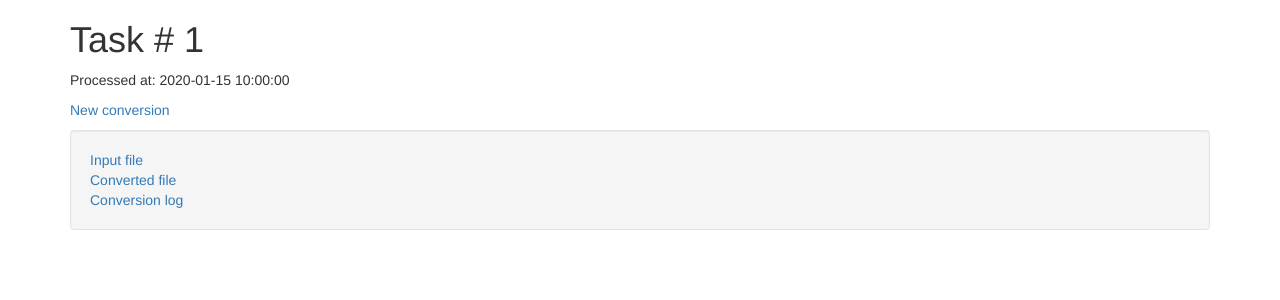
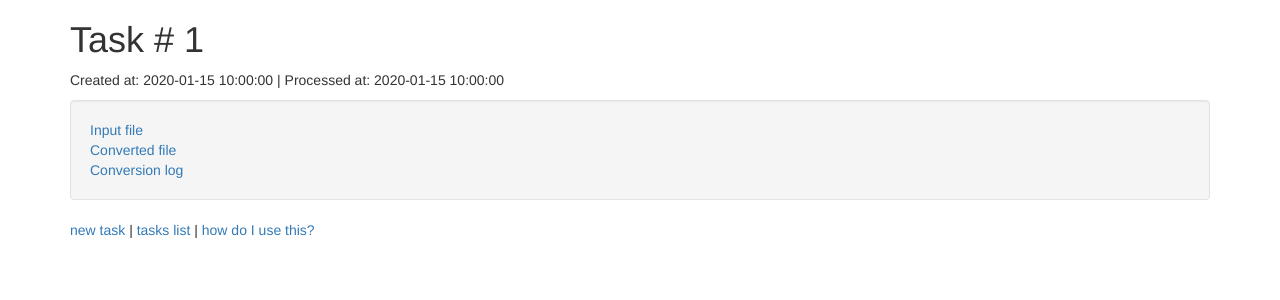
Before and after one commit to conditionsofexistence/convert-service, a Flask app: template templates/task.html in a window 1280 px wide. Shown: the top 300 px of the page. Run offline with Flask 2, Linux system fonts and the light colour scheme; the template is opened without the code that fills it: most values are stand-ins (such as "Sample title", 1, 10 or a date in 2020); parts of the project's set-up code (start-up, migrations or seed data) failed here and were passed over; some libraries are stand-ins or nearby versions.

Commit message:
Unified nav template

```diff
--- a/server.py
+++ b/server.py
@@ -50,8 +50,8 @@ def make_workspace():
 
 @app.route('/download/<path:path>',  methods=['GET',])
 def send_js(path):
-    print path
     return send_from_directory(WORKSPACE_FOLDER, path, mimetype='text/plain')
+
 
 @app.route('/show/<path:path>',  methods=['GET',])
 def show_path(path):
@@ -61,11 +61,20 @@ def show_path(path):
         os.path.getmtime(filepath)
     ).strftime('%Y-%m-%d %H:%M:%S')
 
+    ctime = datetime.datetime.fromtimestamp(
+        os.path.getctime(filepath)
+    ).strftime('%Y-%m-%d %H:%M:%S')
+
     if os.path.exists(filepath):
-        ret = render_template('task.html', task_id = path, task_time = modtime)
+        ret = render_template('task.html', task_id = path, m_time = modtime, c_time=ctime)
     else:
         ret = "Not found"
     return ret
+
+@app.route('/list',  methods=['GET',])
+def list():
+    task_list = [x[1] for x in os.walk(WORKSPACE_FOLDER)][0]
+    return render_template('list.html', task_list = task_list,)
 
 @app.route("/", methods=['GET', 'POST'])
 def index():
--- a/templates/base.html
+++ b/templates/base.html
@@ -15,5 +15,10 @@
 		<div class="container">
 		{% block body %}{% endblock %}
 		</div>
+		<footer>
+		    <a href="/">new task</a> |
+		    <a href="/list">tasks list</a> |
+		    <a href="https://github.com/berkeleyprosopography/convert-service">how do I use this?</a>
+		</footer>
 	</body>
 </html>
--- a/templates/home.html
+++ b/templates/home.html
@@ -14,7 +14,4 @@
     </form>
 </div>
 
-<footer>
-    <a href="https://github.com/berkeleyprosopography/convert-service">how do I use this?</a>
-</footer>
 {% endblock %}
--- a/templates/task.html
+++ b/templates/task.html
@@ -2,8 +2,8 @@
 {% block body %}
 <div class="starter-template">
 	<h1>Task # {{ task_id }}</h1>
-	<p>Processed at: {{ task_time }}</p>
-	<p><a href = "/">New conversion</a></p>
+	<p>Created at: {{ c_time }} |
+	Processed at: {{ m_time }}</p>
 	<div class="well">
 		<a href = "/download/{{ task_id }}/input.csv">Input file </a><br/>
 		<a href = "/download/{{ task_id }}/output.xml">Converted file </a><br/>
--- a/templates/task_complete.html
+++ b/templates/task_complete.html
@@ -2,7 +2,7 @@
 {% block body %}
 <div class="starter-template">
      <h1>Task # <a href="/show/{{task_id}}">{{ task_id }}</a></h1>
-     <p><a href = "/">New conversion</a></p>
+
      <div class="well">
           <a href = "/download/{{ task_id }}/input.csv">Input file </a><br/>
           <a href = "/download/{{ task_id }}/output.xml">Converted file </a><br/>
```
Also changed, not shown: templates/list.html (added, +13 -0 lines).
